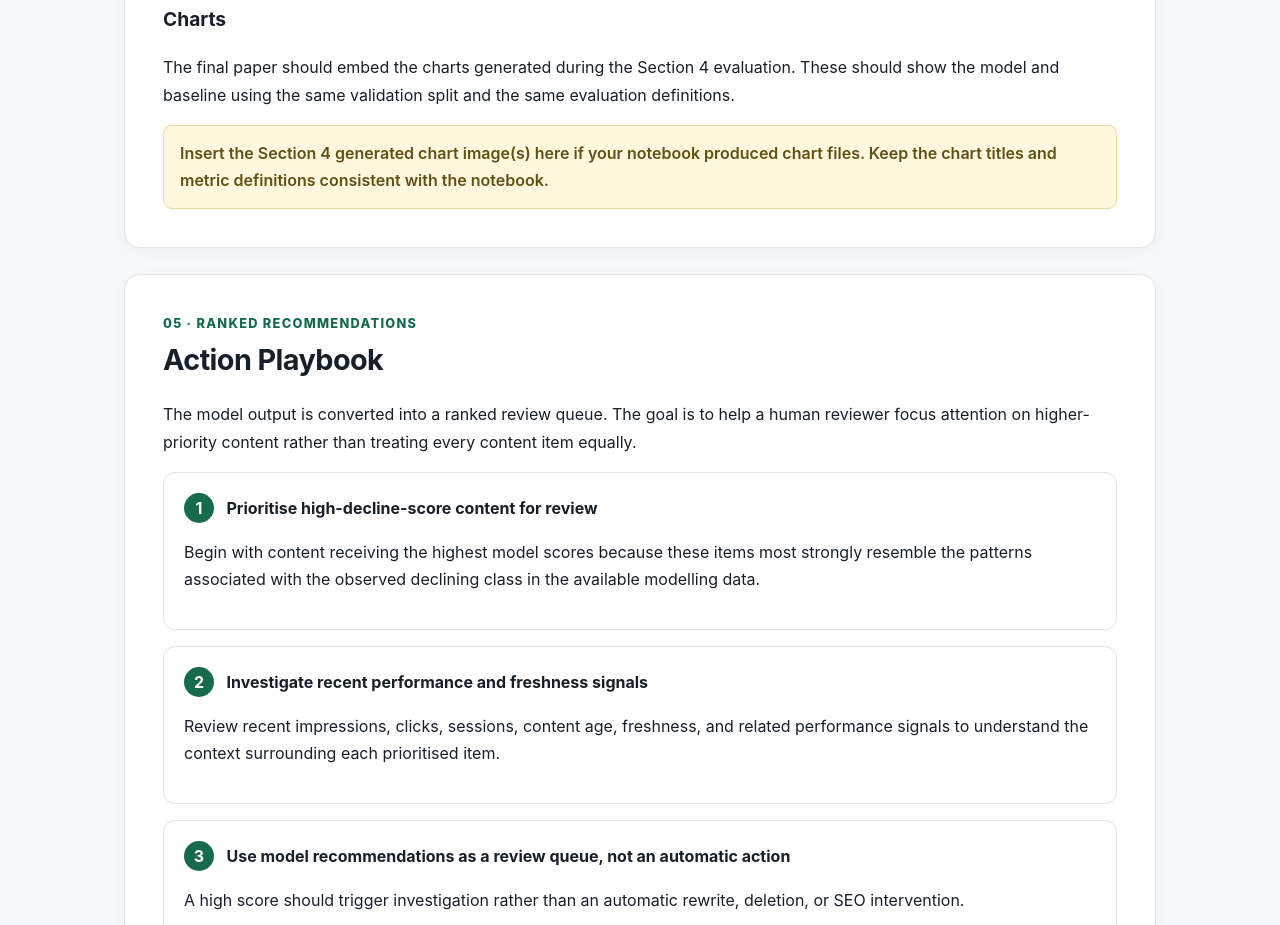
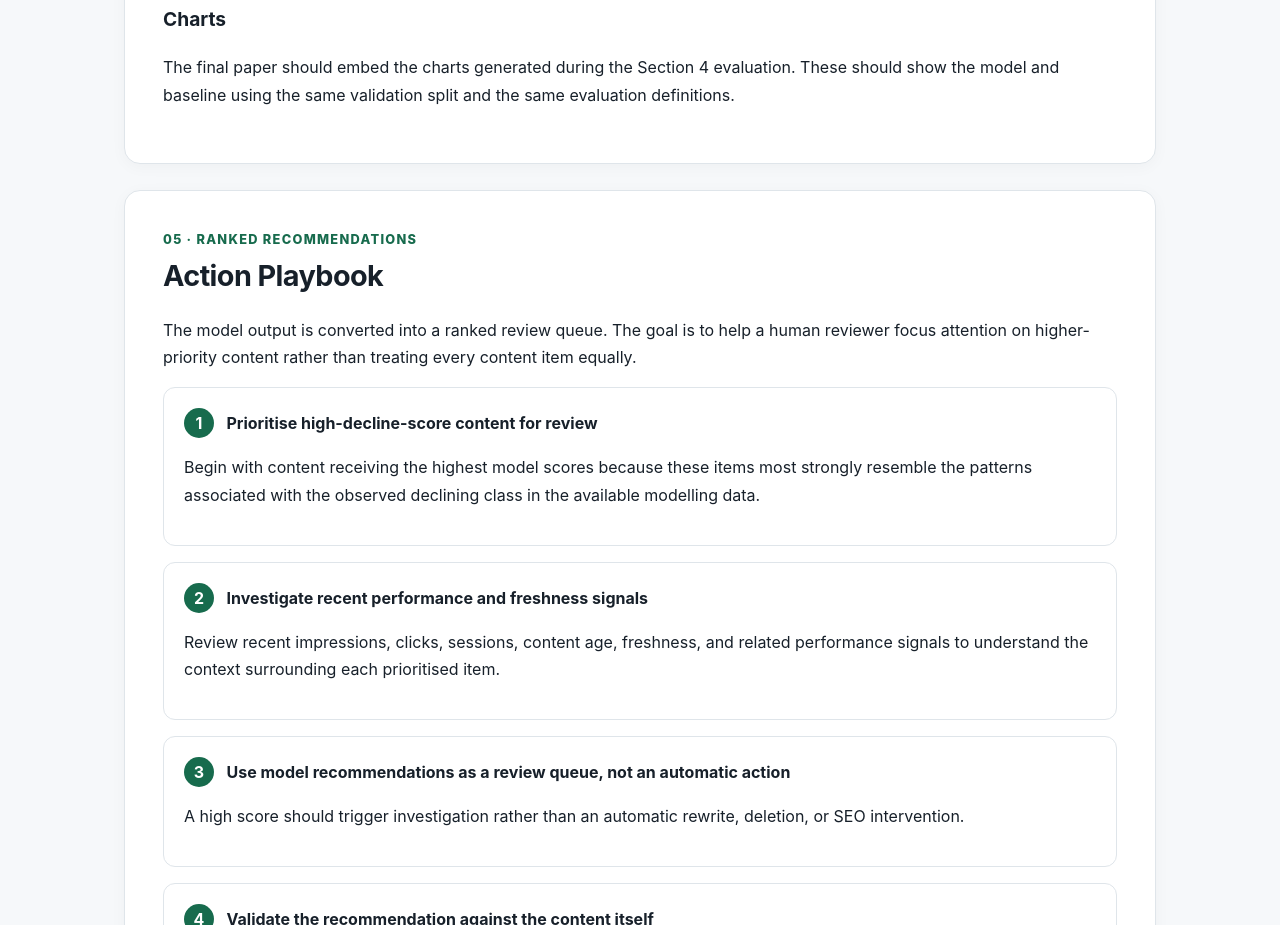
Before and after one commit to nomanamir20/flyrank-ml-internship, a plain HTML site: page paper/index.html in a window 1280 px wide. Shown: the part 7317-8242 px from the top of the page. Drawn offline with Linux system fonts and the light colour scheme.

Commit message:
Delete placeholder for chart images in index.html
Removed placeholder for Section 4 chart images.

```diff
--- a/paper/index.html
+++ b/paper/index.html
@@ -861,11 +861,7 @@
                 same validation split and the same evaluation definitions.
             </p>
 
-            <div class="placeholder">
-                Insert the Section 4 generated chart image(s) here if your notebook
-                produced chart files. Keep the chart titles and metric definitions
-                consistent with the notebook.
-            </div>
+
         </section>
 
         <!-- ================================================= -->
```
